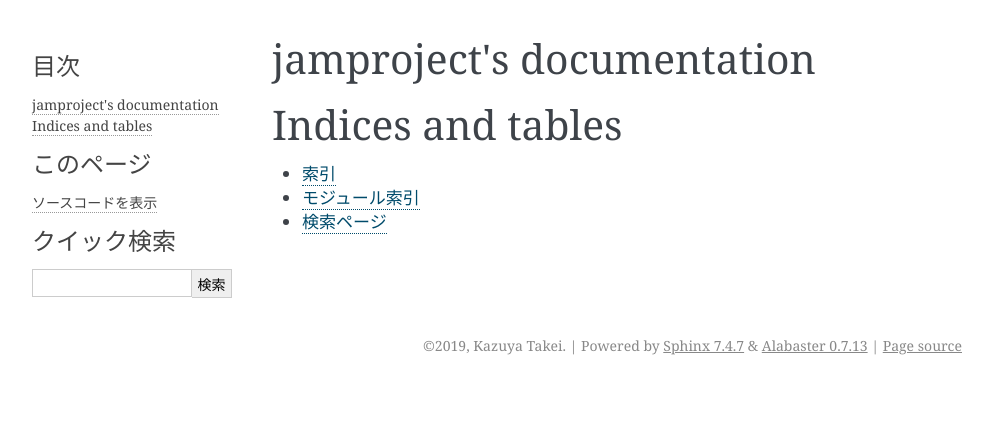
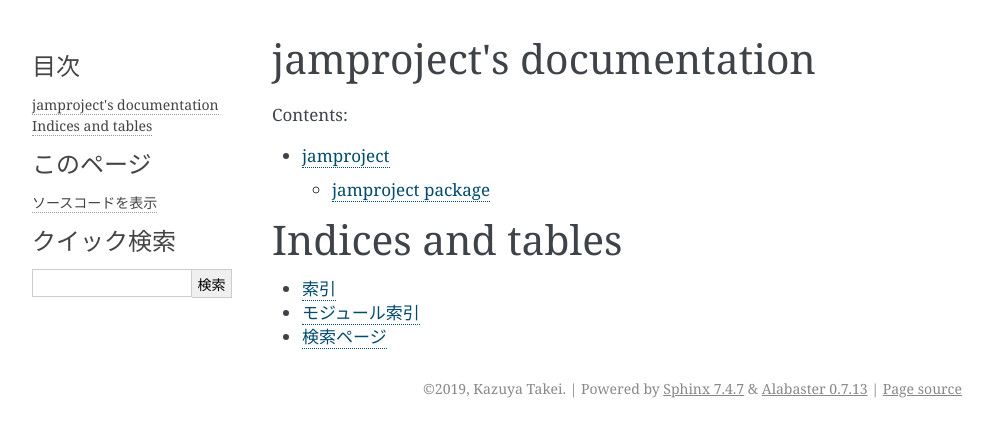
Before and after one commit to attakei-sandbox/jamproject, a Sphinx documentation site: the page built from docs/index.rst, in a window 1280 px wide. Shown: the top 437 px of the page, without its empty margins (148-1141 px from the left). Built offline with Sphinx 7.4.7, drawn with Linux system fonts in a browser that asks for light colours.

```diff
--- /dev/null
+++ b/docs/api/jamproject.rst
@@ -0,0 +1,10 @@
+jamproject package
+==================
+
+Module contents
+---------------
+
+.. automodule:: jamproject
+   :members:
+   :undoc-members:
+   :show-inheritance:
--- /dev/null
+++ b/docs/api/modules.rst
@@ -0,0 +1,7 @@
+jamproject
+==========
+
+.. toctree::
+   :maxdepth: 4
+
+   jamproject
--- a/docs/conf.py
+++ b/docs/conf.py
@@ -12,7 +12,9 @@ author = "Kazuya Takei"
 release = jamproject.__version__
 
 # General configuration
-extensions = []
+extensions = [
+    "sphinx.ext.autodoc",
+]
 templates_path = ["_templates"]
 language = "ja"
 exclude_patterns = ["_build", "Thumbs.db", ".DS_Store"]
--- a/docs/index.rst
+++ b/docs/index.rst
@@ -5,6 +5,8 @@ jamproject's documentation
    :maxdepth: 2
    :caption: Contents:
 
+   api/modules
+
 Indices and tables
 ==================
 
```
